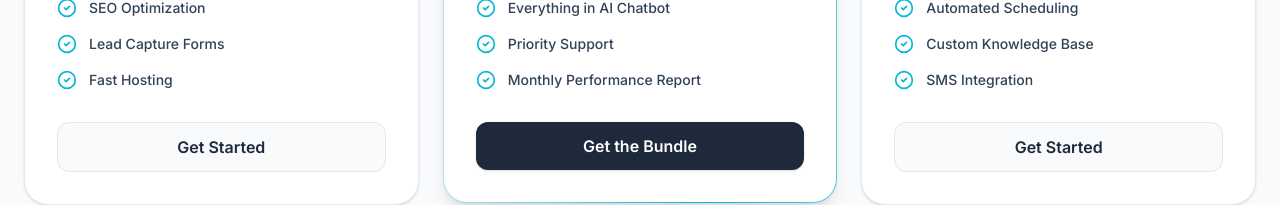
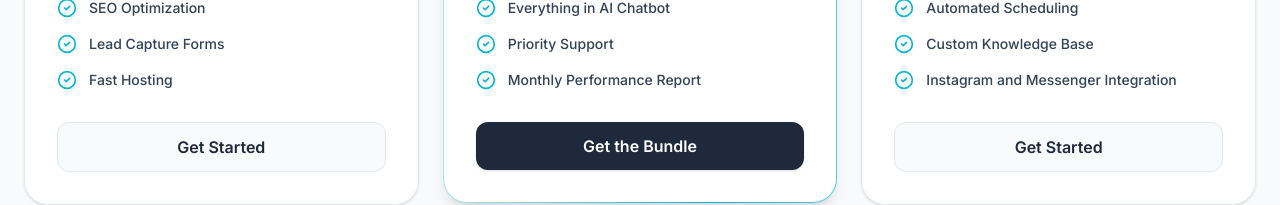
Before and after one commit to UncleSam03/AI-Vanguardd-Website, a Next.js app: page / in a window 1280 px wide. Shown: the part 1672-1877 px from the top of the page. Built offline with nearby package versions, Linux system fonts and the light colour scheme.

Commit message:
feat: update AI Chatbot features to include Instagram and Messenger

```diff
--- a/src/app/page.tsx
+++ b/src/app/page.tsx
@@ -376,7 +376,7 @@ export default function LandingPage() {
                   <span className="text-slate-400 font-medium">/mo</span>
                 </div>
                   <ul className="space-y-4 mb-8 flex-1">
-                  {['24/7 Lead Qualification', 'Automated Scheduling', 'Custom Knowledge Base', 'SMS Integration'].map((feature, i) => (
+                    {['24/7 Lead Qualification', 'Automated Scheduling', 'Custom Knowledge Base', 'Instagram and Messenger Integration'].map((feature, i) => (
                       <li key={i} className="flex items-center gap-3 text-sm text-slate-700 font-medium">
                         <CheckCircle2 className="w-5 h-5 text-brand-cyan" />
                         {feature}
```
Lines whose indentation alone changed are shown as unchanged.
